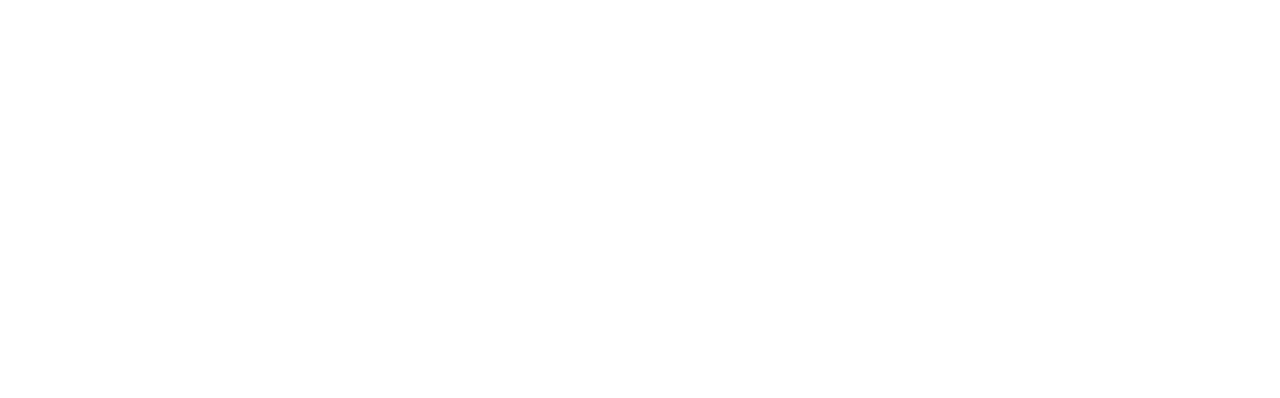
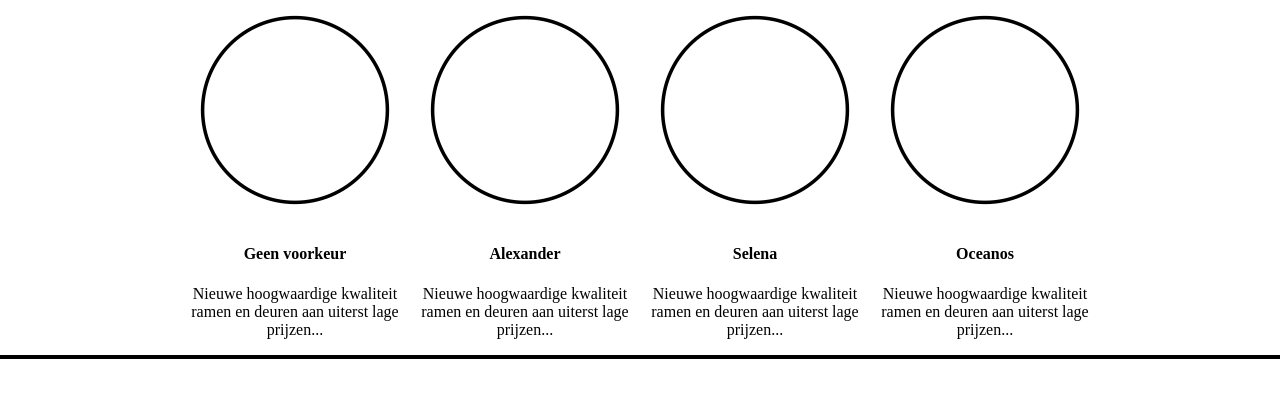
Before and after one commit to florisgravendeel/Knip, a website: page reserveer.html in a window 1280 px wide. Drawn offline with Linux system fonts and the light colour scheme.

Commit message:
CSS voor reserveren

```diff
--- a/reserveer.html
+++ b/reserveer.html
@@ -3,6 +3,10 @@
 <head>
     <meta charset="UTF-8">
     <title>Title</title>
+
+    <!-- Default Style Sheet -->
+
+    <link rel="stylesheet" type="text/css" href="css/default.css">
 </head>
 <body>
 
@@ -12,7 +16,47 @@
 
     <div class="main-container">
 
-        <div class="reserveer-wrapper">
+        <div class="team-wrapper">
+
+            <div id="team1" class="team">
+
+                <img src="images/img2.png">
+
+                <h4>Geen voorkeur</h4>
+
+                <p>Nieuwe hoogwaardige kwaliteit ramen en deuren aan uiterst lage prijzen...</p>
+
+            </div>
+
+            <div id="team2" class="team">
+
+                <img src="images/img2.png">
+
+                <h4>Alexander</h4>
+
+                <p>Nieuwe hoogwaardige kwaliteit ramen en deuren aan uiterst lage prijzen...</p>
+
+            </div>
+
+            <div id="team3" class="team">
+
+                <img src="images/img2.png">
+
+                <h4>Selena</h4>
+
+                <p>Nieuwe hoogwaardige kwaliteit ramen en deuren aan uiterst lage prijzen...</p>
+
+            </div>
+
+            <div id="team4" class="team">
+
+                <img src="images/img2.png">
+
+                <h4>Oceanos</h4>
+
+                <p>Nieuwe hoogwaardige kwaliteit ramen en deuren aan uiterst lage prijzen...</p>
+
+            </div>
 
         </div>
 
```
Also changed, not shown: js/script.js (added, +31 -0 lines).
